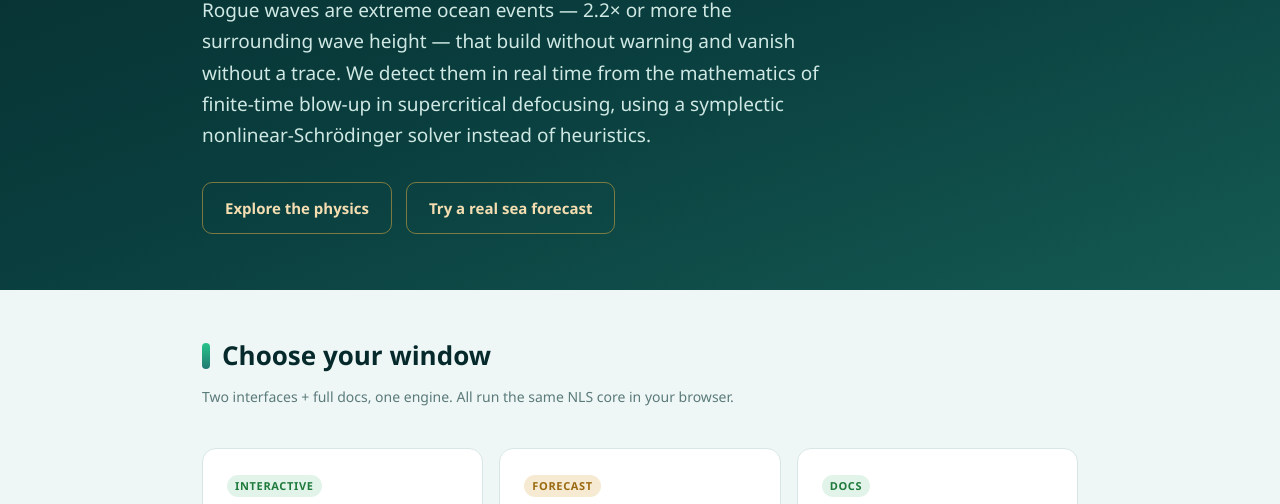
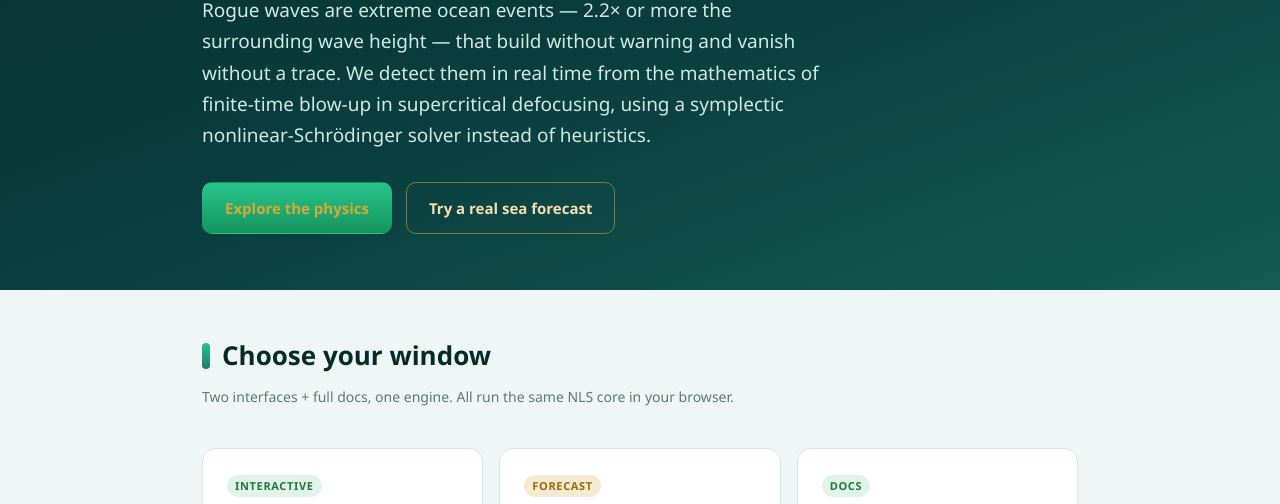
Before and after one commit to jesedv/rogue, a website built with Vite: page education/index.html in a window 1280 px wide. Shown: the part 267-771 px from the top of the page. Built offline with nearby package versions, Linux system fonts and the light colour scheme.

Commit message:
Green button bg with gold text

```diff
--- a/education/index.html
+++ b/education/index.html
@@ -135,7 +135,7 @@
           nonlinear-Schrödinger solver instead of heuristics.
         </p>
         <div class="cta">
-          <a class="btn gold" href="/education">Explore the physics</a>
+          <a class="btn green" style="color:#d9a832" href="/education">Explore the physics</a>
           <a class="btn gold" href="/production">Try a real sea forecast</a>
         </div>
       </div>
```
